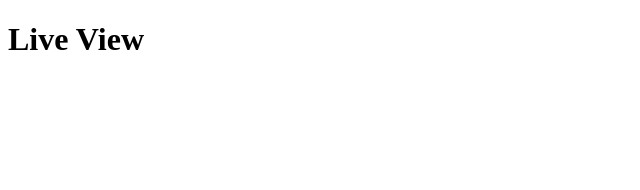
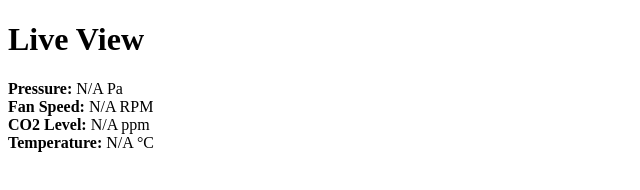
Before and after one commit to kikani-parth/Ventilation_System, a website: page public/live.html in a window 1280 px wide. Shown: the whole page, without its empty margins (0-640 px from the left). Drawn offline with Linux system fonts and the light colour scheme.

Commit message:
updated live.html and live.js

```diff
--- a/public/js/live.js
+++ b/public/js/live.js
@@ -0,0 +1,5 @@
+const socket = new WebSocket('ws://localhost:3000');
+
+socket.addEventListener('open', (event) => {
+    console.log('WebSocket connection opened:', event);
+});
--- a/public/live.html
+++ b/public/live.html
@@ -7,6 +7,20 @@
 <body>
 <h1>Live View</h1>
 
+<div class="parameter">
+    <strong>Pressure:</strong> <span id="pressure">N/A</span> Pa
+</div>
+<div class="parameter">
+    <strong>Fan Speed:</strong> <span id="fanSpeed">N/A</span> RPM
+</div>
+<div class="parameter">
+    <strong>CO2 Level:</strong> <span id="co2Level">N/A</span> ppm
+</div>
+<div class="parameter">
+    <strong>Temperature:</strong> <span id="temperature">N/A</span> °C
+</div>
+
+
 <script src="js/live.js"></script>
 </body>
 </html>
```
